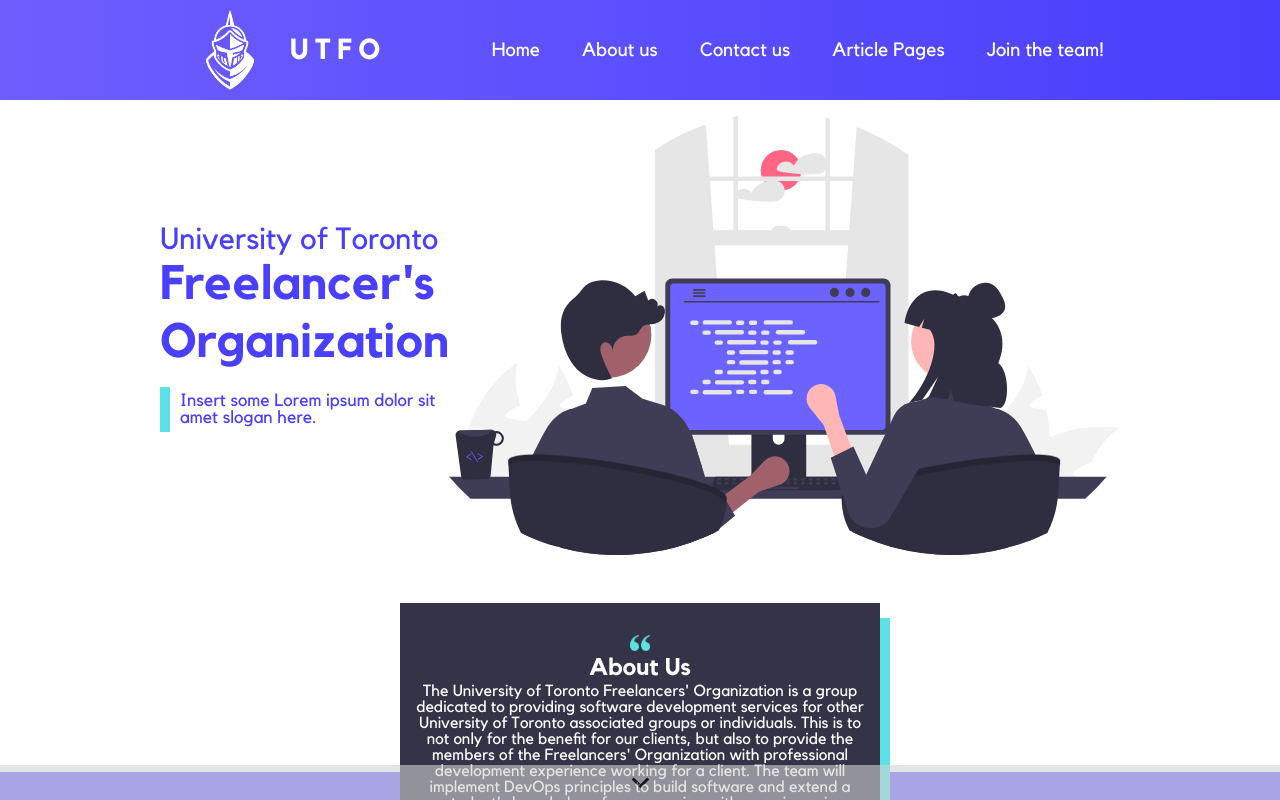
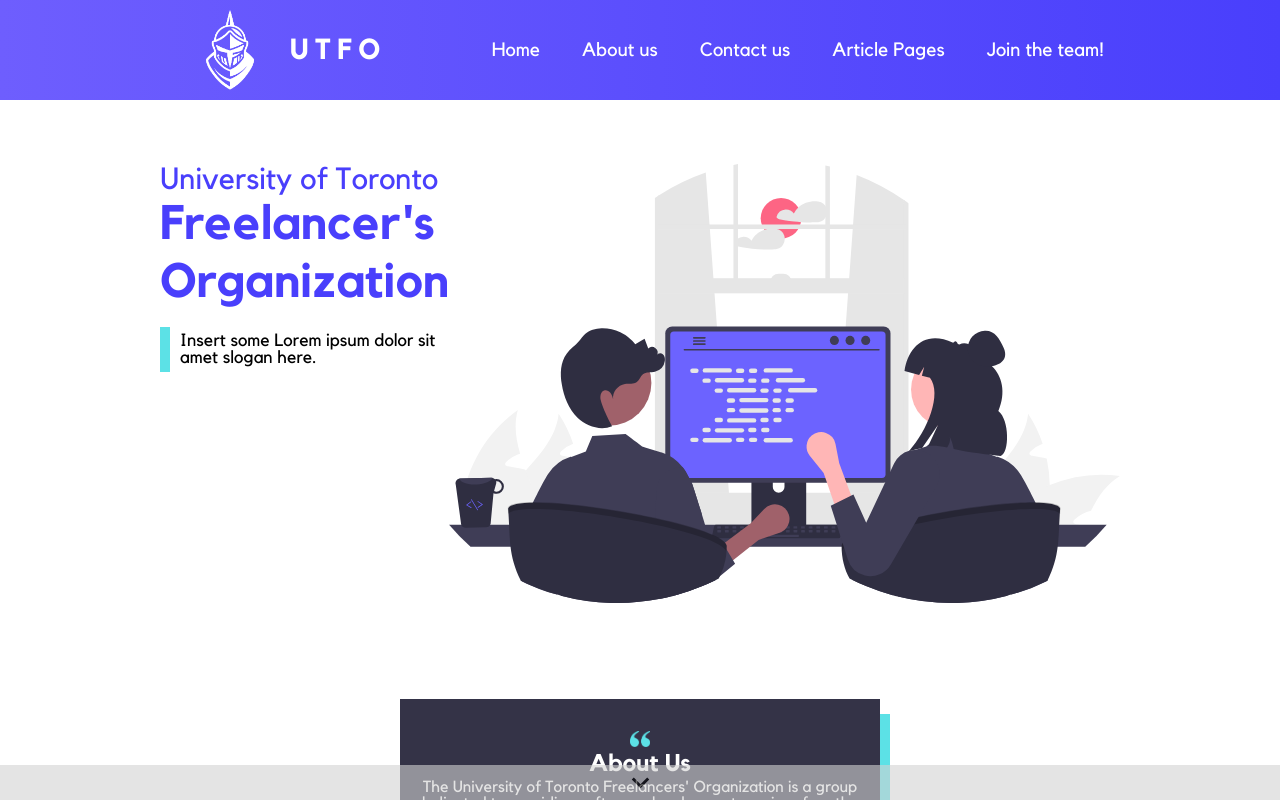
Before and after one commit to UTFO/UTFO-Website, a React (Create React App) app: page / in a window 1280 px wide. Shown: the top 800 px of the page. Built offline with nearby package versions, Linux system fonts and the light colour scheme.

Commit message:
Align MainImage correctly

```diff
--- a/src/components/pages/Home/MainImage.css
+++ b/src/components/pages/Home/MainImage.css
@@ -2,8 +2,8 @@
     position: relative;
     display: flex;
     flex-direction: row-reverse;
-    align-items: center;
-    padding: 1em 0;
+    align-items: flex-start;
+    padding: 4rem 0;
 }
 
 .main-image img {
@@ -14,19 +14,19 @@
     flex-grow: 1;
 }
 
-.title-wrapper {
+.main-image .text {
     display: inline-block;
     width: min-content;
     flex: 0 0;
+}
+.main-image .title-wrapper {
+    font-weight: normal;
     color: #493ffc;
 }
-.title-wrapper h1 {
-    font-weight: normal;
-}
-.title-wrapper .uoft {
+.main-image .title-wrapper .uoft {
     font-size: 1.9rem;
 }
-.title-wrapper .fo {
+.main-image .title-wrapper .fo {
     font-size: 3rem;
     font-weight: bold;
 }
--- a/src/components/pages/Home/MainImage.js
+++ b/src/components/pages/Home/MainImage.js
@@ -7,8 +7,8 @@
   return (
     <div className='main-image inner'>
       <img src={mainImage} alt='main' />
-      <div className='title-wrapper' >
-        <h1>
+      <div className='text' >
+        <h1 className='title-wrapper'>
           <p className="uoft">University of Toronto</p>
           <p className="fo">Freelancer's<br/>Organization</p>
         </h1>
```
